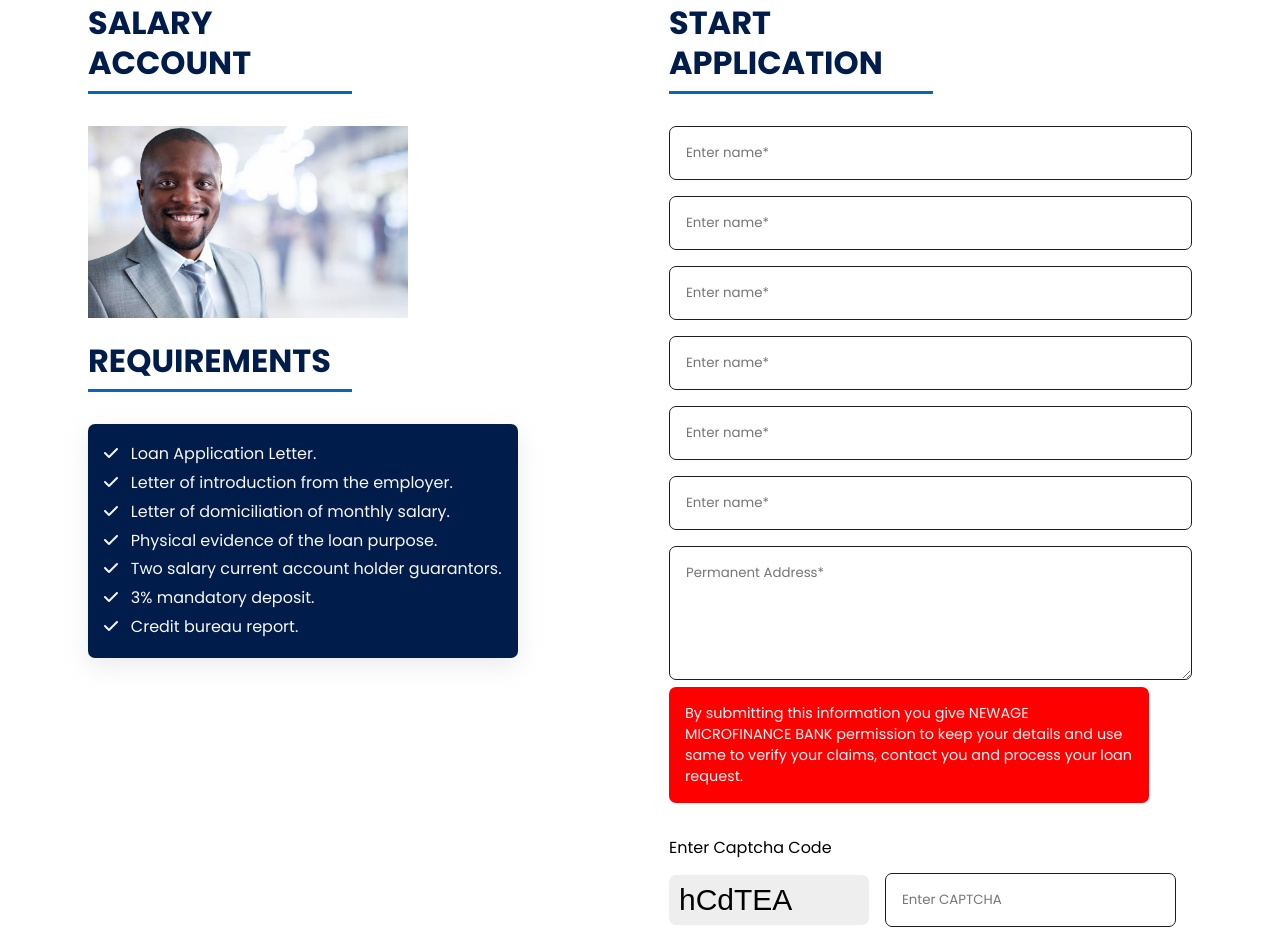
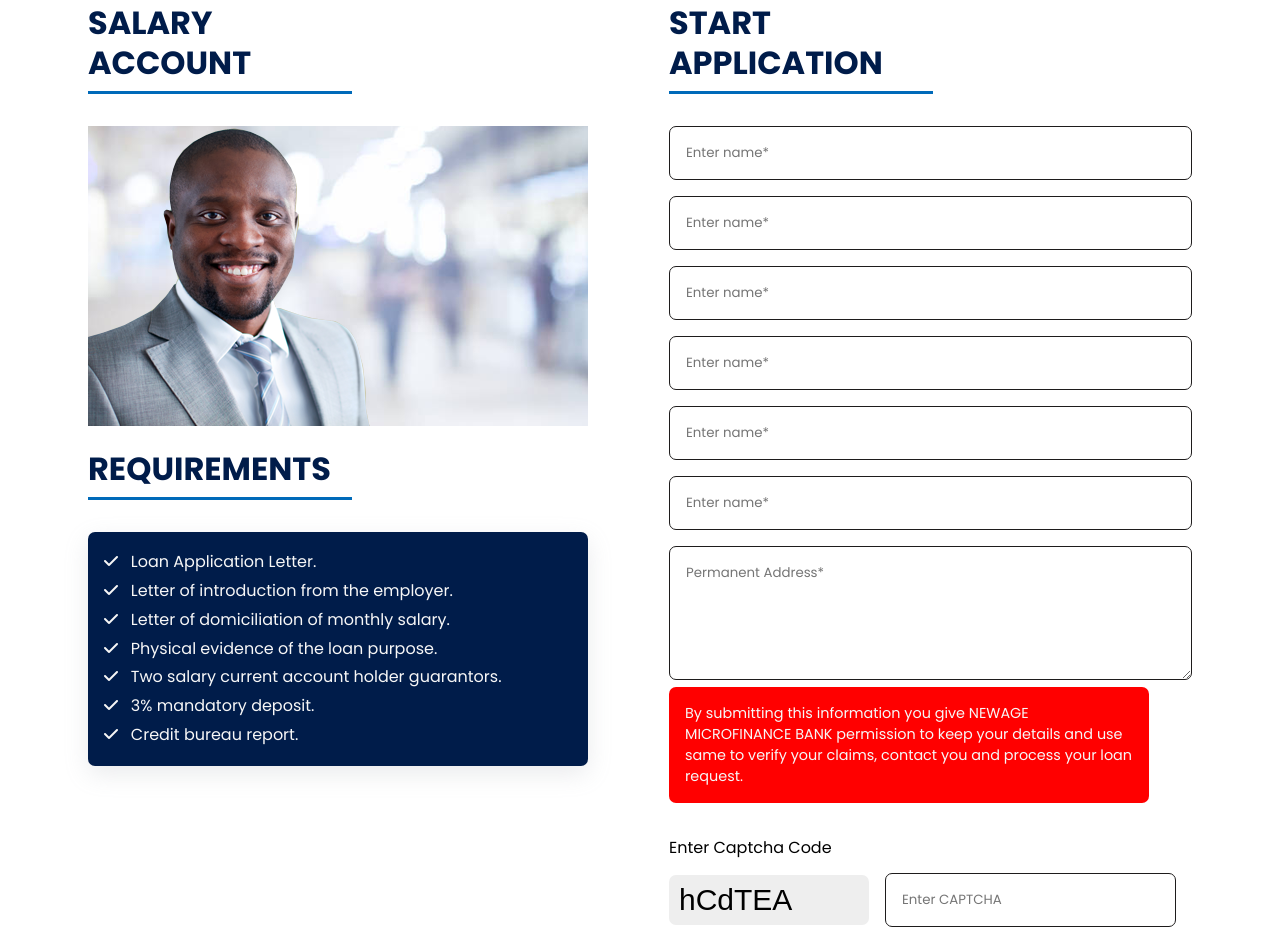
Before and after one commit to hax0-r/fiverr_newagemfb, a plain HTML site: page applyForLoan.html in a window 1280 px wide. Shown: the part 698-1636 px from the top of the page. Drawn offline with Linux system fonts and the light colour scheme.

Commit message:
first commit

```diff
--- a/Styles/applyForLoan.css
+++ b/Styles/applyForLoan.css
@@ -333,7 +333,6 @@ nav {
 
         .left {
             img {
-                max-width: 20rem;
                 width: 100%;
             }
 
```
